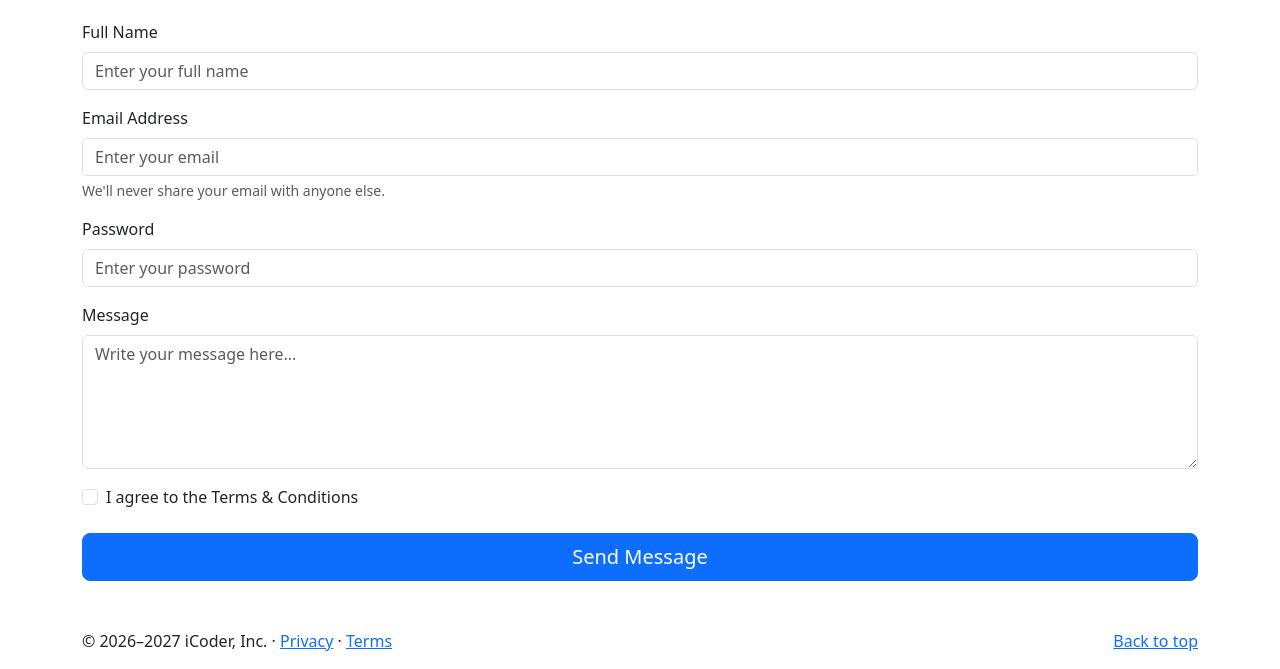
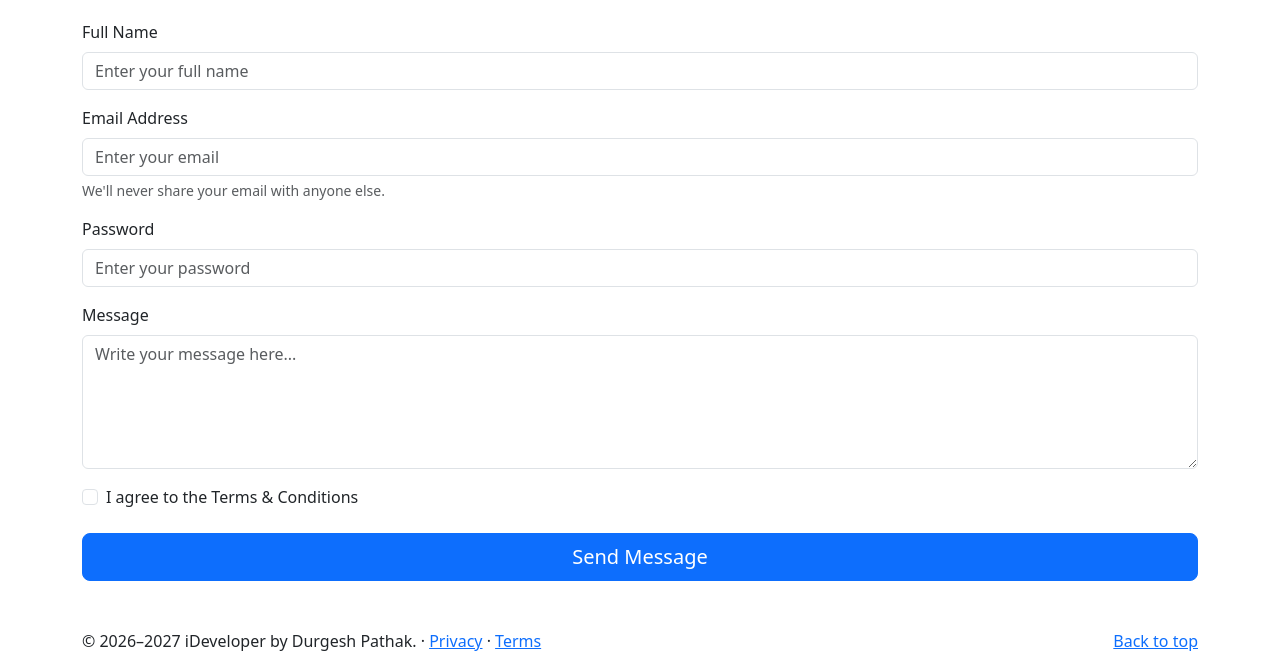
Before and after one commit to Durgeshpathak-111/iDeveloperBootstrap, a plain HTML site: page Contact.html in a window 1280 px wide. Shown: the part 146-815 px from the top of the page. Drawn offline with nearby package versions, Linux system fonts and the light colour scheme.

Commit message:
Updated Home and Contact page

```diff
--- a/Contact.html
+++ b/Contact.html
@@ -140,7 +140,7 @@
 
     <footer class="container">
         <p class="float-end"><a href="#">Back to top</a></p>
-        <p>© 2026–2027 iCoder, Inc. · <a href="#">Privacy</a> · <a href="#">Terms</a></p>
+        <p>© 2026–2027 iDeveloper by Durgesh Pathak. · <a href="#">Privacy</a> · <a href="#">Terms</a></p>
     </footer>
 
 
```
Also changed, not shown: About.html (+1 -1 lines), index.html (+1 -0 lines).
